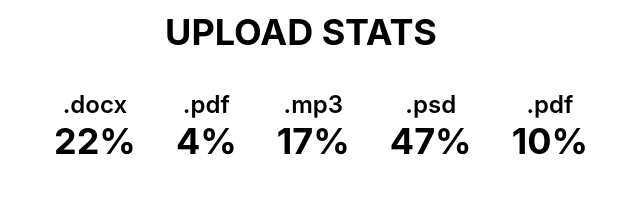
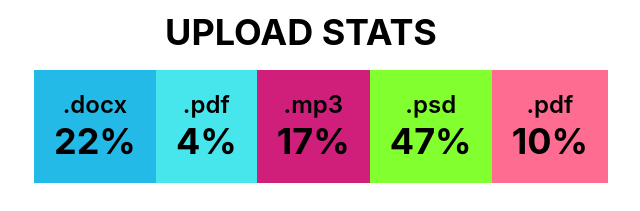
Before and after one commit to Bogdan8633/goit-react-hw-01-components, a React (Create React App) app: page / in a window 1280 px wide. Shown: the part 741-952 px from the top of the page, without its empty margins (339-979 px from the left). Built offline with nearby package versions, Linux system fonts and the light colour scheme.

Commit message:
make-randor-colorizer

```diff
--- a/src/components/FriendList/FriendListItem/FriendListItem.jsx
+++ b/src/components/FriendList/FriendListItem/FriendListItem.jsx
@@ -3,6 +3,7 @@ import PropTypes from 'prop-types';
 import styles from './friend-list-item.module.css';
 
 const FriendListItem = ({ avatar, name, isOnline }) => {
+  // const randomColor = Math.floor(Math.random() * 16777215).toString(16);
   return (
     <li className={styles.item}>
       <span
--- a/src/components/Statistics/Statistics.jsx
+++ b/src/components/Statistics/Statistics.jsx
@@ -3,12 +3,19 @@ import PropTypes from 'prop-types';
 import styles from './statistics.module.css';
 
 const Statistics = ({ title, stats }) => {
-  const elements = stats.map(({ id, label, percentage }) => (
-    <li key={id} className={styles.item}>
-      <span className={styles.label}>{label}</span>
-      <span className={styles.percentage}>{percentage}%</span>
-    </li>
-  ));
+  const elements = stats.map(({ id, label, percentage }) => {
+    const randomColor = Math.floor(Math.random() * 16777215).toString(16);
+    return (
+      <li
+        key={id}
+        style={{ backgroundColor: `#${randomColor}` }}
+        className={styles.item}
+      >
+        <span className={styles.label}>{label}</span>
+        <span className={styles.percentage}>{percentage}%</span>
+      </li>
+    );
+  });
   return (
     <section className={styles.statistics}>
       {title && <h2 className={styles.title}>{title}</h2>}
```
